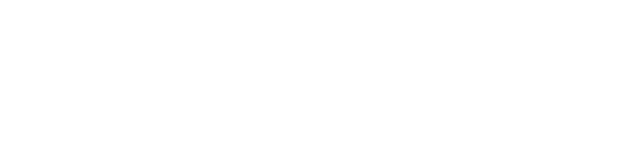
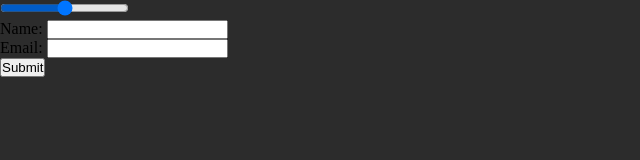
Before and after one commit to eustaquiogalano/flex_practice, a plain HTML site: page index.html in a window 1280 px wide. Shown: the whole page, without its empty margins (0-640 px from the left). Drawn offline with Linux system fonts and the light colour scheme.

Commit message:
feat: add basic form structure

```diff
--- a/index.html
+++ b/index.html
@@ -7,6 +7,24 @@
     <title>Flex Practice</title>
 </head>
 <body>
+    <main>
+        <section>
+            <div id="slider">
+                <input type="range">
+            </div>
+            <form>
+                <div>
+                    <label for="name">Name:</label>
+                    <input type="text" name="name" id="name">
+                </div>
+                <div>
+                    <label for="email">Email:</label>
+                    <input type="email" name="email" id="email">
+                </div>
+                <button>Submit</button>
+            </form>
+        </section>
+    </main>
     <script src="./script.js"></script>
 </body>
 </html>
--- a/styles.css
+++ b/styles.css
@@ -12,3 +12,9 @@ body {
     height: 100vh;
     width: 100vw;
 }
+
+main {
+    height: 100%;
+    width: 100%;
+    background-color: rgb(44, 44, 44);
+}
```
